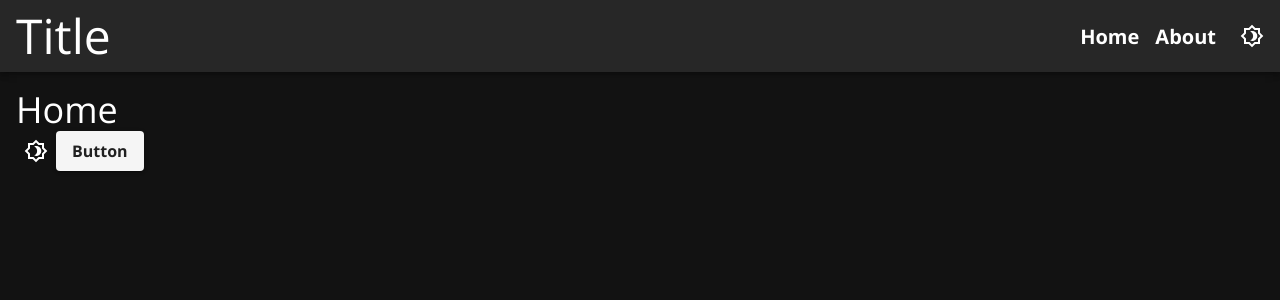
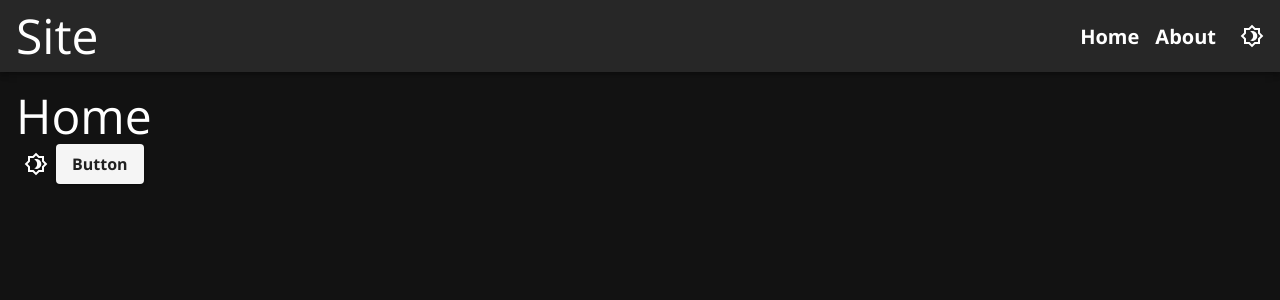
Before and after one commit to TetrisBattle/client-app, a React (Create React App) app: page /Home in a window 1280 px wide. Shown: the top 300 px of the page. Built offline with nearby package versions, Linux system fonts and the light colour scheme.

Commit message:
Change page titles to be H1

```diff
--- a/src/components/Header.tsx
+++ b/src/components/Header.tsx
@@ -19,7 +19,7 @@ const Header = () => {
 		<AppBar>
 			<Toolbar sx={{ p: 1 }}>
 				<Typography variant='h1' sx={{ pl: 1, flexGrow: 1 }}>
-					Title
+					Site
 				</Typography>
 				<Box
 					sx={{
--- a/src/pages/About.tsx
+++ b/src/pages/About.tsx
@@ -3,7 +3,7 @@ import { Box, Typography } from '@mui/material'
 const About = () => {
 	return (
 		<Box sx={{ padding: 2 }}>
-			<Typography variant='h2'>About</Typography>
+			<Typography variant='h1'>About</Typography>
 		</Box>
 	)
 }
--- a/src/pages/Home.tsx
+++ b/src/pages/Home.tsx
@@ -8,7 +8,7 @@ const Home = () => {
 
 	return (
 		<Box sx={{ padding: 2 }}>
-			<Typography variant='h2'>Home</Typography>
+			<Typography variant='h1'>Home</Typography>
 			<DarkThemeIconButton />
 			<Button
 				color='white'
```
